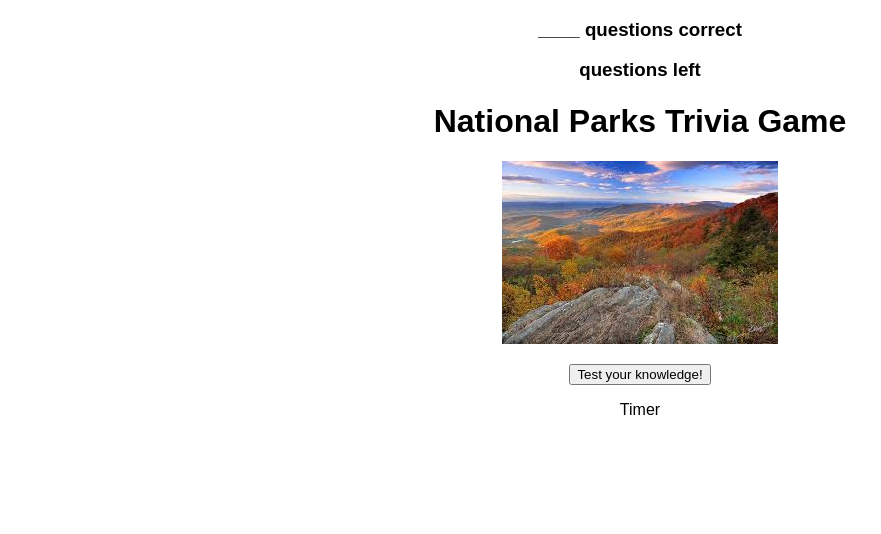
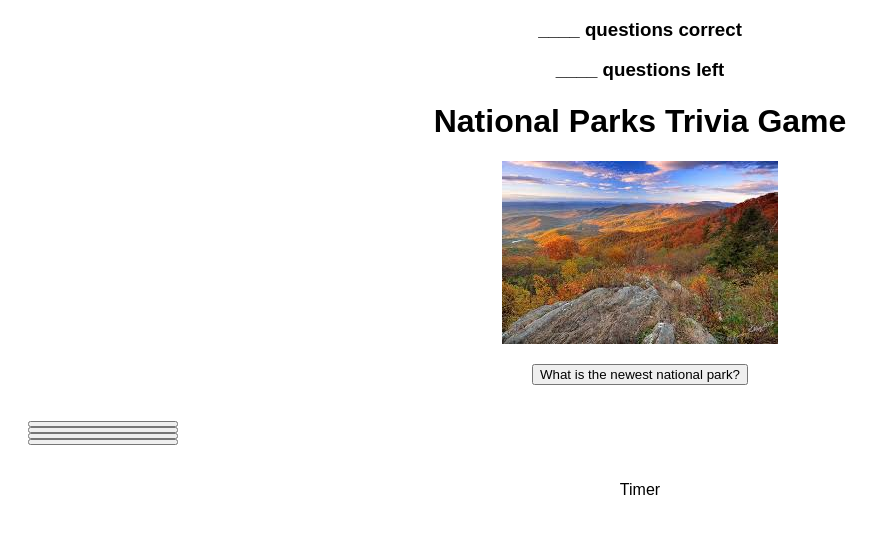
Before and after one commit to mdfortino/Project-1-Trivia-Game, a plain HTML site: page index.html in a window 1280 px wide. Both pictures are taken after a click on the button "Test your knowledge!". Shown: the whole page, without its empty margins (0-881 px from the left). Drawn offline with Linux system fonts and the light colour scheme.

Commit message:
test your knowledge displays q and choice buttons

```diff
--- a/index.html
+++ b/index.html
@@ -9,28 +9,27 @@
     <title>Trivia Game</title>
     <div id="user-state">
         <h3>____ questions correct</h3>
-        <h3>questions left</h3>
+        <h3>____ questions left</h3>
     </div>
     <!-- <div class="hero-image">
         <div class="hero-text"> -->
-        <div>
+
     <h1>National Parks Trivia Game</h1>
-            <img src = "images/shenandoah.jpeg">
-            <p><button onclick = "toggleButton()" id= "play"> Test your knowledge! </button></p>
-        </div>
+    <img src="images/shenandoah.jpeg">
+    <div id="game">
+    <p><button onclick id="play"> Test your knowledge! </button></p>
     <!-- <h2> Question 1 </h2> -->
-        <div id = "game">
     <div class="button-group">
-            <input type = "button" id="choice1">
-            <input type = "button" id="choice2" checked>
-            <input type = "button" id="choice3">
-            <input type = "button" id="choice4">
+        <button id="choice1"></button>
+        <button id="choice2"></button>
+        <button id="choice3"></button>
+        <button id="choice4"></button>
         <!-- access onClick using JS: -->
-            <button onclick = "toggleButton()" id= "next"> thank you, next </button>
+
     </div>
     </div>
 
-    <div class = "timer">
+    <div class="timer">
         <div id="timeRemaining" class="countdown">
             <p class="timer"> Timer
                 <span id="seconds"></span>
--- a/script.js
+++ b/script.js
@@ -1,20 +1,5 @@
 //method to show/hide relevant question data (want questions to appear on browser one at a time)
 //click on "Test Your Knowledge" Button
-//print Question[0,0] (first question)
-//print Choices[0,1] (first choices)
-//Click Choice (store User Choice, Check if Correct)
-//Click "thank you, next" Button
-//print Question[1] (second question), second choices...go through 10 questions and choices
-function toggleButton() {
-    //get the next button
-    let nextButton = document.getElementById('next')
-}
-
-//--> track score (how many user answers are correct)
-//--> how many questions left
-
-//--> reset and show next question after select next button  and/or after 30 seconds is up
-
 let questions = [
     {   question: "What is the newest national park?",
         choices: ["Congaree", "Big Bend", "Mount Rainier", "Great Sand Dunes"],
@@ -67,12 +52,44 @@ let questions = [
     }
 
 ]
-console.log(questions[0].question)
+// console.log(questions[0].question)
+const playButton = document.querySelector('button')
+// let test = document.getElementById('game')
+const buttonGroup = document.querySelector('.button-group')
+
+playButton.addEventListener('click', function() {
+    playButton.innerHTML = questions[0].question
+    buttonGroup.classList.add('block')
+
+
+})
+querySelectorAll
+// console.log(button)
+// for (let i = 0; i < questions.length; i++){
+
+
+// button.addEventListener('click', function () {
+//   print question and choices
+// })
+//print Question[0,0] (first question)
+//print Choices[0,1] (first choices)
+//Click Choice (store User Choice, Check if Correct)
+//Click "thank you, next" Button
+//print Question[1] (second question), second choices...go through 10 questions and choices
+// function toggleButton() {
+//     //get the next button
+//     let nextButton = document.getElementById('next')
+// }
+
+//--> track score (how many user answers are correct)
+//--> how many questions left
+
+//--> reset and show next question after select next button  and/or after 30 seconds is up
+
+
 
 // const choice = document.getElementById('choice1')
-let newDiv = document.createElement("div")
-let newParagraph = document.createTextNode("Test");
-newDiv.appendChild(newParagraph)
+
 // function nextQuestion() {
 //     let
 // }
@@ -80,12 +97,7 @@ newDiv.appendChild(newParagraph)
 
 // }
 
-const button = document.querySelector('button')
-console.log(button)
 
-button.addEventListener('click', function () {
-  alert("You clicked a button!")
-})
 
 // let answers
 // let results
--- a/style.css
+++ b/style.css
@@ -19,17 +19,20 @@ body {
     transform: translate(-50%, -50%);
     color: white;
   } */
-.button-group input {
+.button-group {
     display: none;
     text-align: center;
     width: 500px;
     padding: 20px;
     border-radius: 28px;
+}
 
+.block {
+    display: block;
 }
 
 /* this is the next button, consider changing name */
 .button-group button {
-    display: none;
+    display: block;
     width: 150px;
 }
```
Lines whose indentation alone changed are shown as unchanged.
